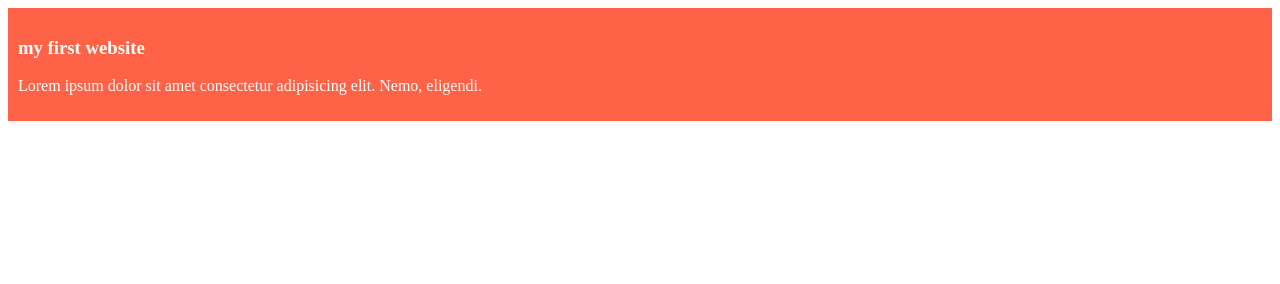
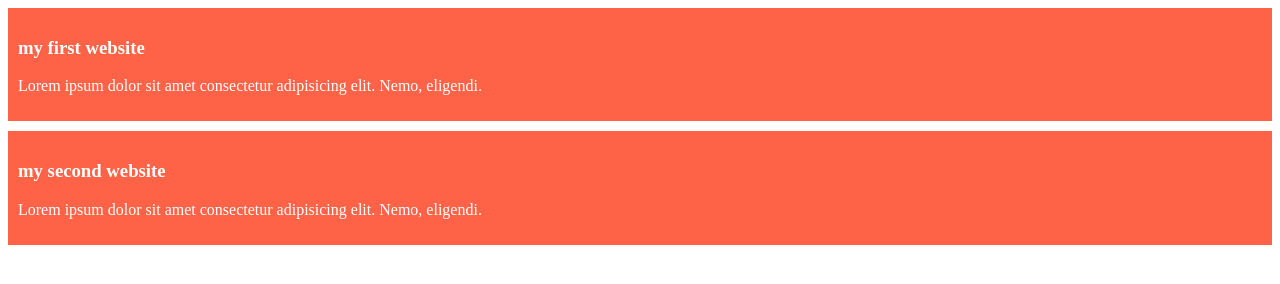
Before and after one commit to jewelreza1/my-simple-website, a plain HTML site: page index.html in a window 1280 px wide. Drawn offline with Linux system fonts and the light colour scheme.

Commit message:
second website

```diff
--- a/index.html
+++ b/index.html
@@ -14,5 +14,10 @@
         <p>Lorem ipsum dolor sit amet consectetur adipisicing elit. Nemo, eligendi.</p>
     </div>
 
+    <div>
+        <h3>my second website</h3>
+        <p>Lorem ipsum dolor sit amet consectetur adipisicing elit. Nemo, eligendi.</p>
+    </div>
+
 </body>
 </html>
--- a/style.css
+++ b/style.css
@@ -2,4 +2,5 @@ div{
     background-color: tomato;
     color: #ffffff;
     padding: 10px;
+    margin-bottom: 10px;
 }
```
